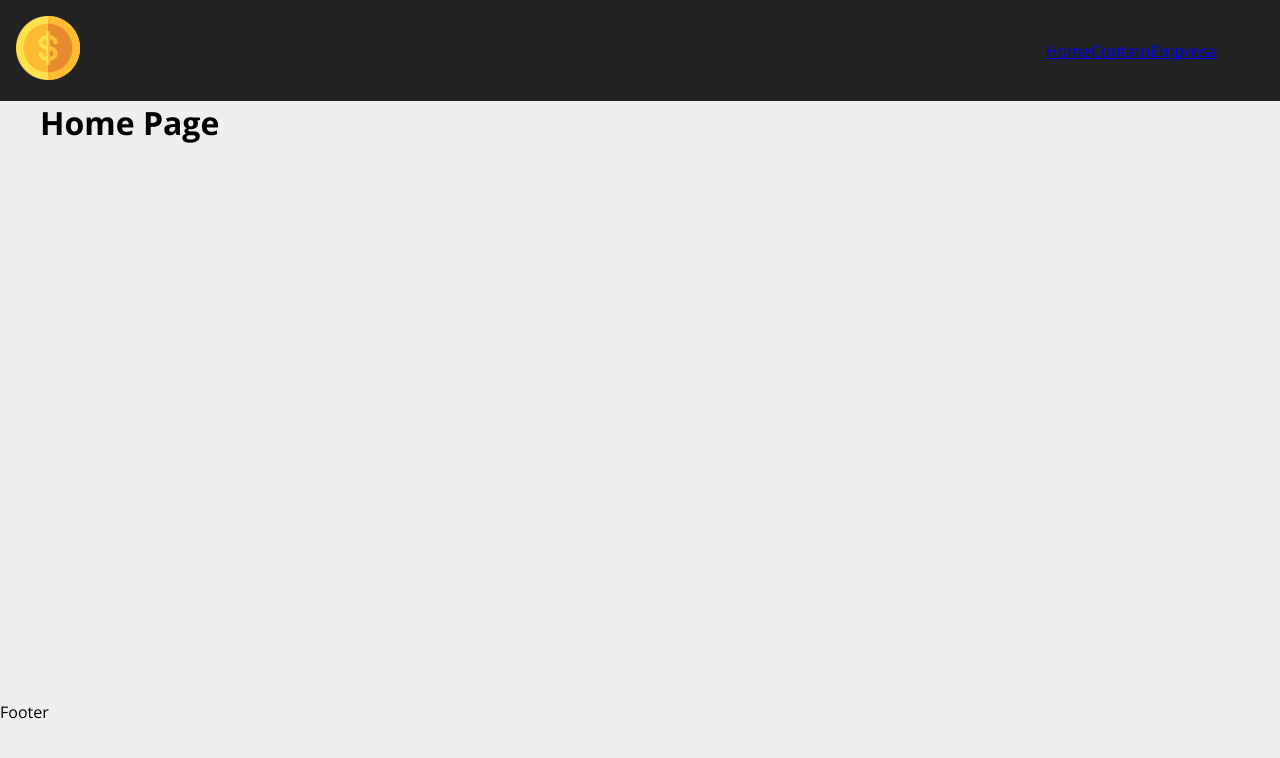
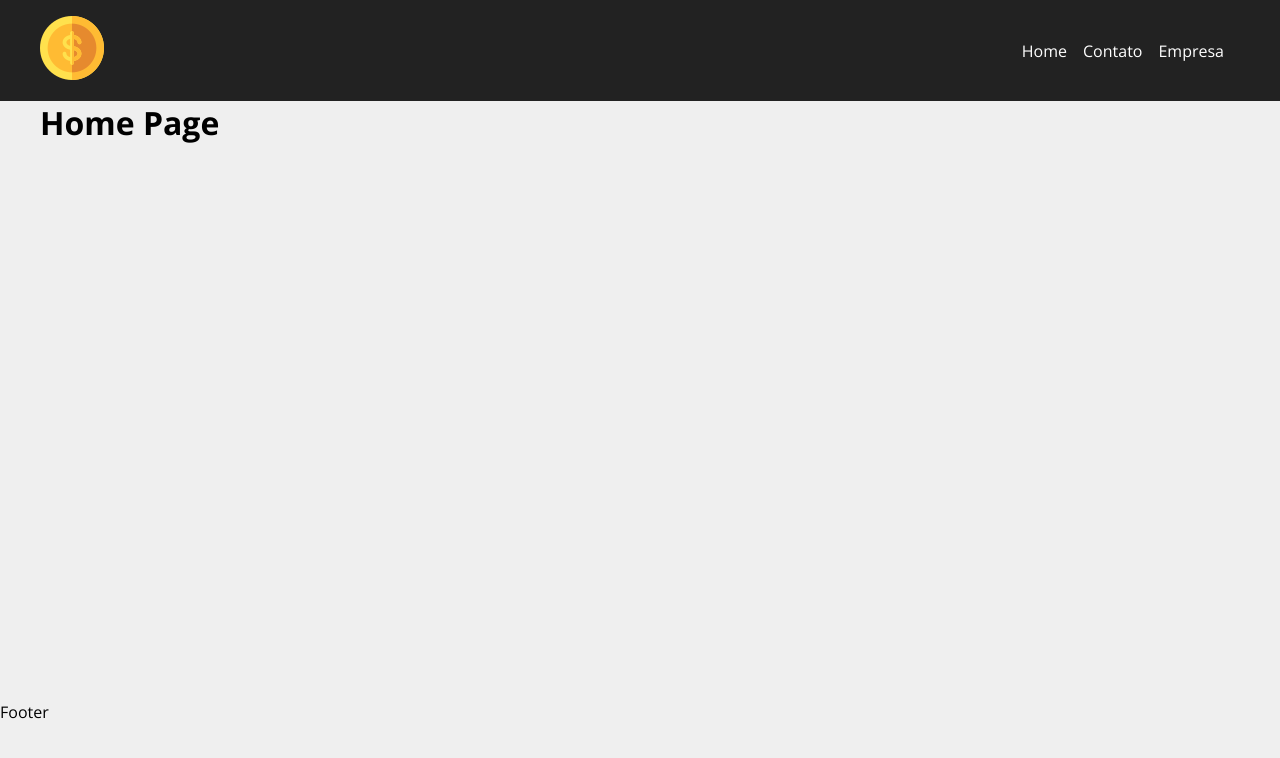
Before and after one commit to nayarakarinearaujo/costs, a React (Create React App) app: page / in a window 1280 px wide. Shown: the top 758 px of the page. Built offline with nearby package versions, Linux system fonts and the light colour scheme.

Commit message:
Ajuste no css

```diff
--- a/src/components/layout/Navbar.js
+++ b/src/components/layout/Navbar.js
@@ -6,26 +6,24 @@ import logo from "../../img/costs_logo.png";
 
 function Navbar() {
   return (
-    <div className={styles.navbar}>
-      <nav>
+      <nav className={styles.navbar}>
         <Container>
         <Link to="/">
           <img src={logo} alt="Costs"></img>
         </Link>
         <ul className={styles.list}>
-            <li>
+          <li className={styles.item}>
             <Link to="/">Home</Link>
           </li>
-            <li>
+          <li className={styles.item}>
             <Link to="/contact">Contato</Link>
           </li>
-            <li>
+          <li className={styles.item}>
             <Link to="/company">Empresa</Link>
           </li>
         </ul>
         </Container>
       </nav>
-    </div>
   );
 }
 
--- a/src/components/layout/Navbar.module.css
+++ b/src/components/layout/Navbar.module.css
@@ -23,5 +23,4 @@
 
 .item a:hover {
     color: #ffbb33;
-    text-decoration: none;
 }
```
Lines whose indentation alone changed are shown as unchanged.
